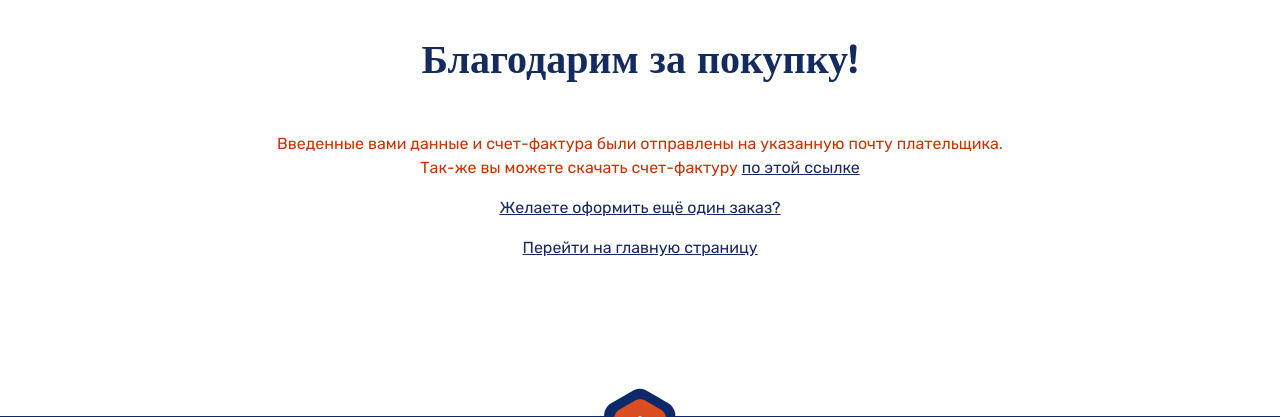
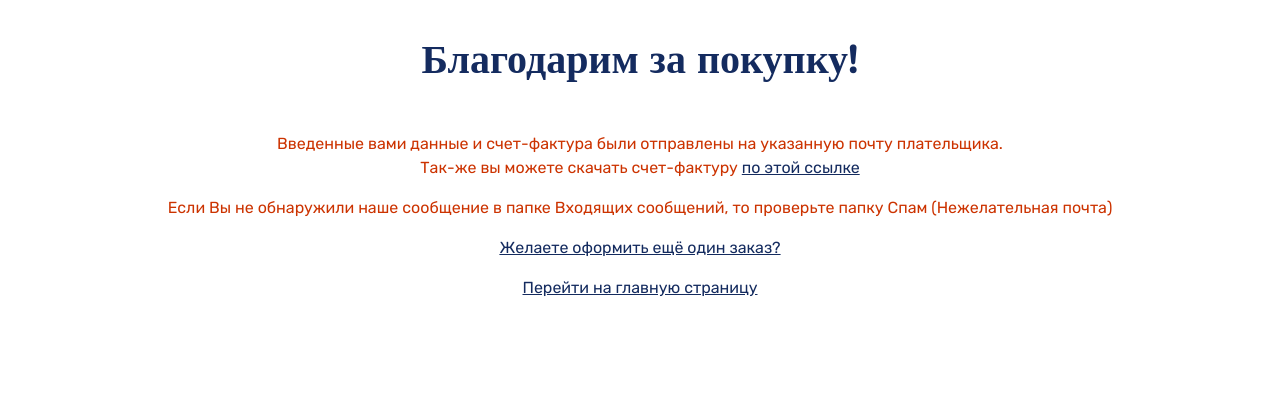
Before and after one commit to Dooweed/bbu_academy, a Django app: template templates/purchase/finished.html in a window 1280 px wide. Shown: the part 313-730 px from the top of the page. Run offline with Django 3.2, Linux system fonts and the light colour scheme; the template is opened without the code that fills it: values that come from a table or form of the project are taken from there, others are empty; data comes from the database, SQL or seed files in the repository; parts of the project's set-up code (start-up, migrations or seed data) failed here and were passed over; some libraries are stand-ins or nearby versions.

Commit message:
Minor changes & Bug fixes

```diff
--- a/templates/purchase/finished.html
+++ b/templates/purchase/finished.html
@@ -35,6 +35,8 @@
                 <p class="text-center"><span class="warn">{% translate 'Так-же вы можете скачать счет-фактуру' %} </span>
                     <a class="text-underline" href="{{ invoice_link }}" download="{{ INVOICE }}">{% translate 'по этой ссылке' %}</a></p>
 
+                <p class="warn text-center">{% translate 'Если Вы не обнаружили наше сообщение в папке Входящих сообщений, то проверьте папку Спам (Нежелательная почта)' %}</p>
+
                 <p class="text-center"><a class="text-underline" href="{% url 'purchase:offer-agreement' %}">{% translate 'Желаете оформить ещё один заказ?' %}</a></p>
                 <p class="text-center mt-3"><a class="text-underline" href="{% url 'index' %}">{% translate 'Перейти на главную страницу' %}</a></p>
             </div><!-- About Wrap 5 -->
```
Also changed, not shown: locale/uz/LC_MESSAGES/django.po, 1 other file.
